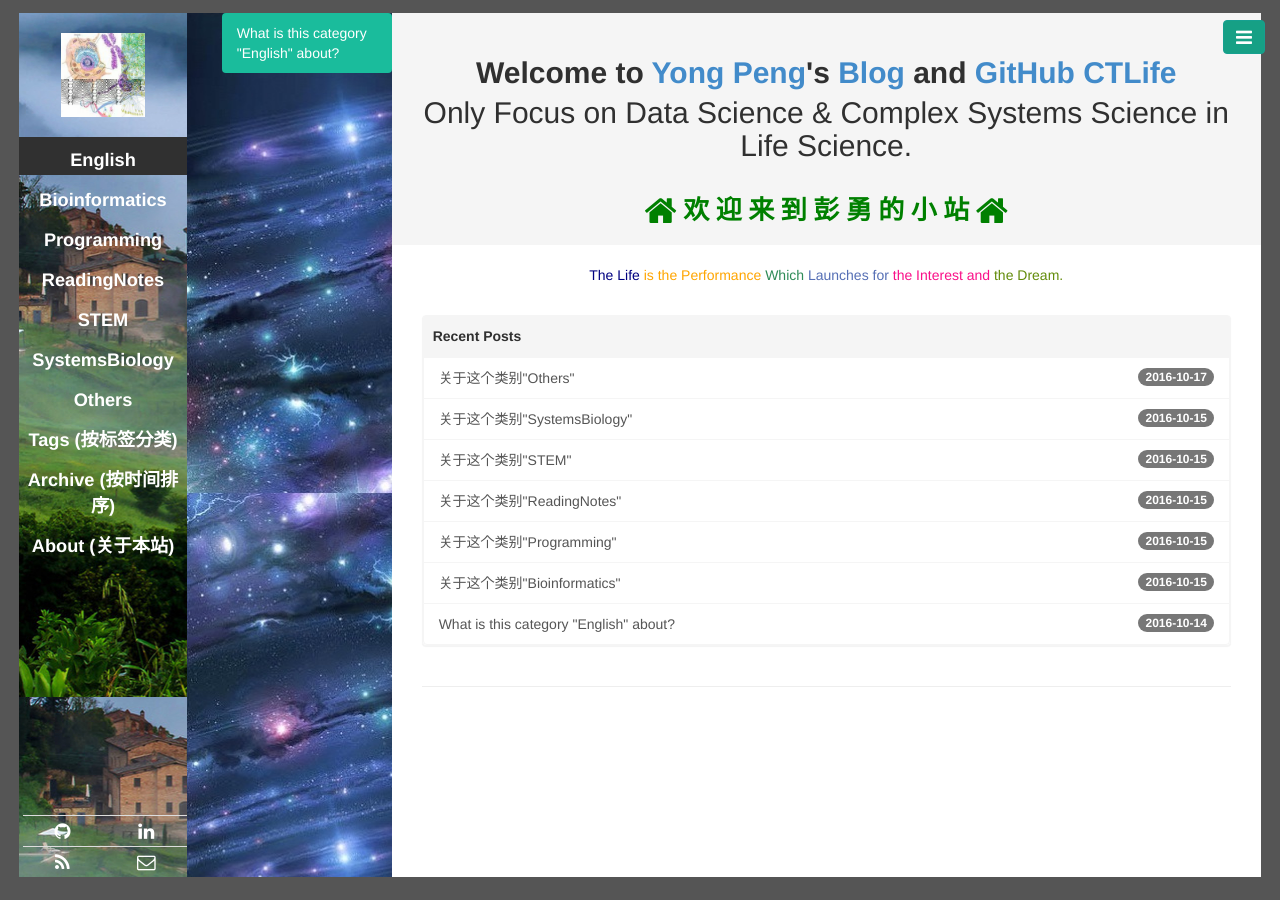
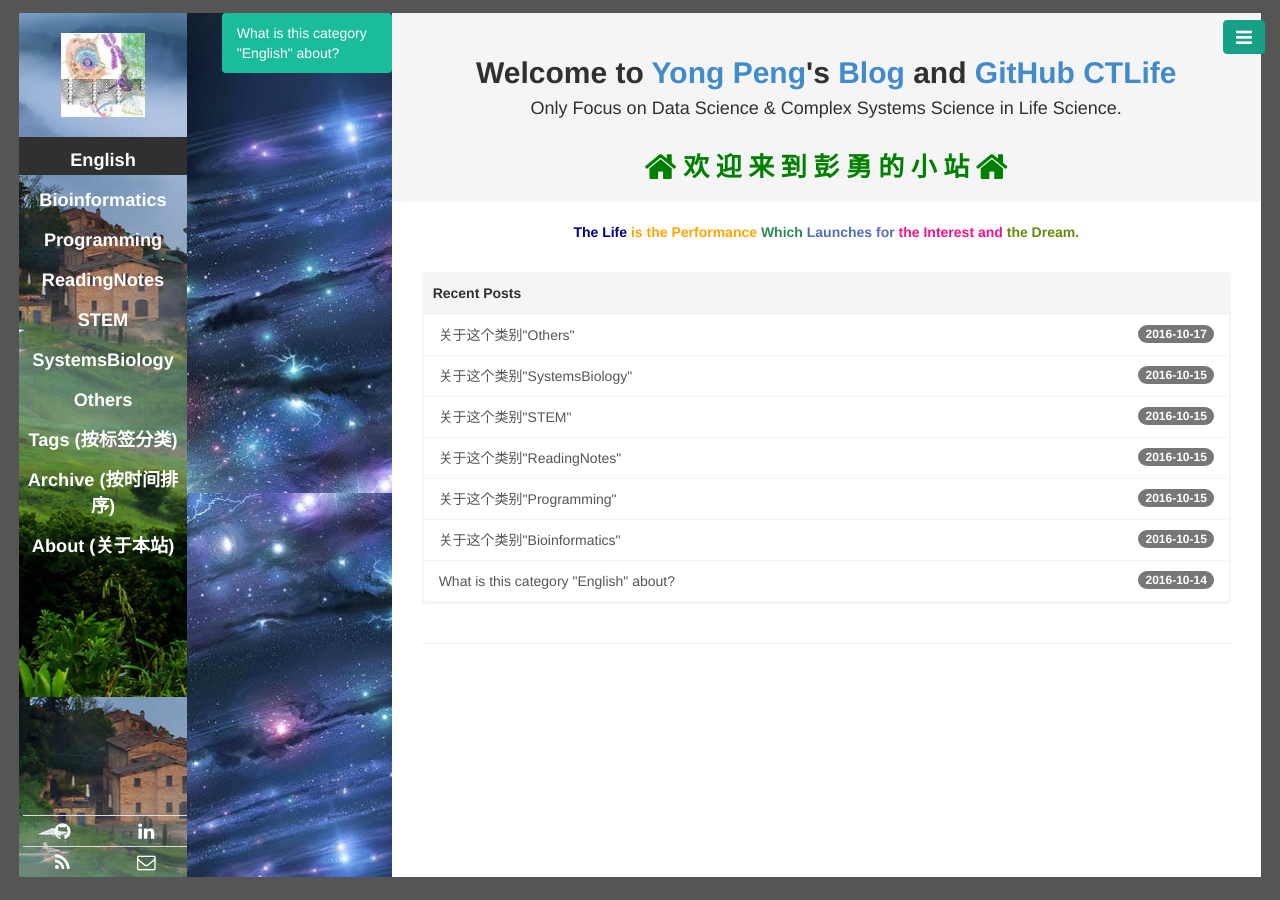
Before and after one commit to CTLife/CTLife.github.io, a Jekyll site: the page built from index.html, in a window 1280 px wide. Built offline with Jekyll 4.4.1, drawn with Linux system fonts in a browser that asks for light colours; Markdown is read by kramdown in place of the engine named in the settings; the list of posts is cut into pages by our own code.

Commit message:
Update index.html

```diff
--- a/index.html
+++ b/index.html
@@ -2,7 +2,7 @@
 layout: page_title
 title:  <center>
         <h2><b> Welcome to <a href="https://ctlife.github.io/yongpeng.html"> Yong Peng</a>'s <a href="https://CTLife.github.io"> Blog </a> and <a href="https://github.com/CTLife"> GitHub CTLife</a> </b> </h2>
-        <p> Only Focus on Data Science & Complex Systems Science in Life Science. </p>
+        <h4> Only Focus on Data Science & Complex Systems Science in Life Science. </h4>
         <h3 style = "font-family:KaiTi; color:green"><b><i class="fa fa-home fa-lg"><br></i>  欢 迎 来 到 彭 勇 的 小 站  <i class="fa fa-home fa-lg"><br></i></b></h3>
         </center>
 titlename: Yong Peng
@@ -10,9 +10,9 @@
 
 
 <center>
-        <br><p><font color="#000080"> The Life </font><font color="#FFA500"> is the Performance </font><font color="#2E8B57"> Which </font><font
+        <br><p><b><font color="#000080"> The Life </font><font color="#FFA500"> is the Performance </font><font color="#2E8B57"> Which </font><font
         color="#601986"> </font><font color="#556fb5"> Launches for </font><font color="#fa1089"> the Interest and </font><font
-        color="#638c0b">the Dream. </font></p><br>
+        color="#638c0b">the Dream. </font></b></p><br>
 </center>
 
 <div class="row">
```
